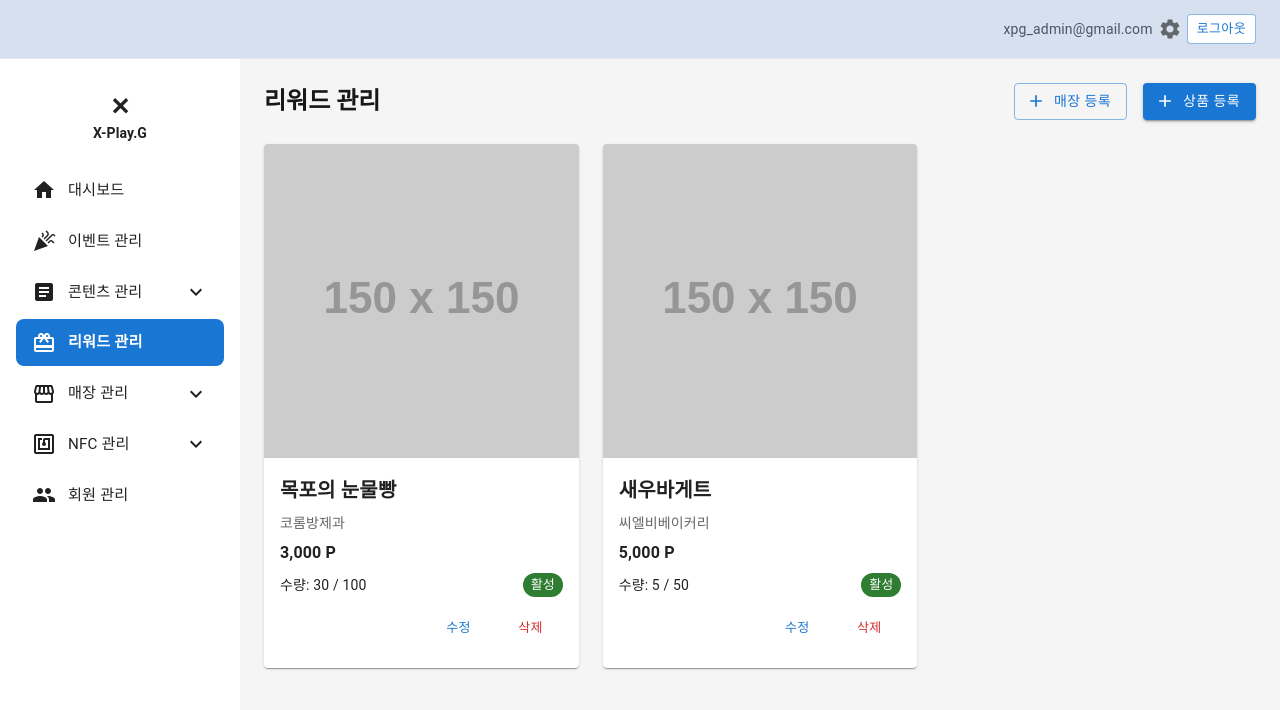
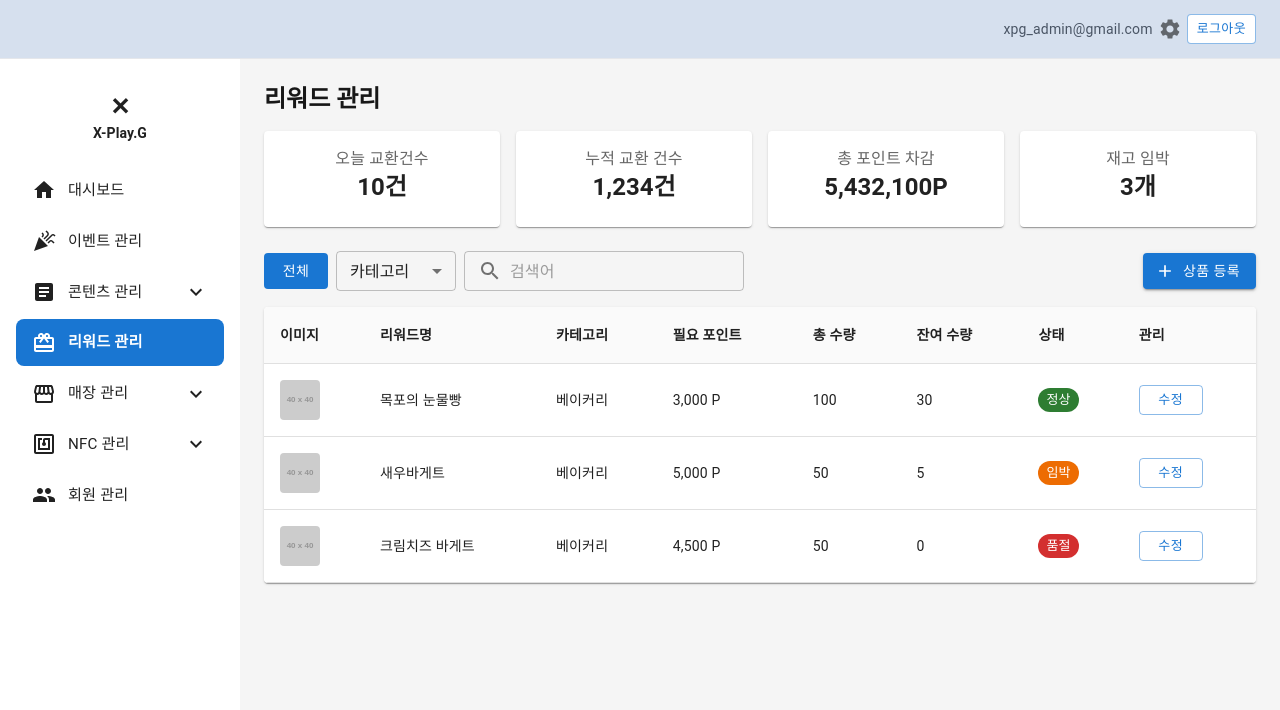
Before and after one commit to kimguny/xpg_frontend, a Next.js app: page /save/rewards in a window 1280 px wide. Shown: the top 710 px of the page. Built offline with nearby package versions, Linux system fonts and the light colour scheme.

Commit message:
ADD: 리워드 페이지 추가

```diff
--- a/src/components/rewards/RewardManagementContent.tsx
+++ b/src/components/rewards/RewardManagementContent.tsx
@@ -2,114 +2,181 @@
 'use client';
 
 import { useState } from 'react';
-import { useRouter } from 'next/navigation';
 import {
   Box,
   Typography,
   Card,
+  Button,
+  Table,
+  TableBody,
+  TableCell,
+  TableContainer,
+  TableHead,
+  TableRow,
+  Paper,
+  Avatar,
+  Chip, // Chip을 import에 추가합니다.
   CardContent,
-  CardMedia,
-  Button,
-  Chip,
+  TextField,
+  InputAdornment,
+  Select,
+  MenuItem,
+  FormControl,
 } from '@mui/material';
-import { Add } from '@mui/icons-material';
+import { Add, Search } from '@mui/icons-material';
+import ConfirmDialog from '@/components/common/ConfirmDialog';
+import RewardRegisterModal from './RewardRegisterModal';
 
-// 임시 리워드 데이터 타입
+interface StatCardProps {
+  title: string;
+  value: string;
+}
+
 interface RewardItem {
   id: number;
   imageUrl: string;
   productName: string;
-  storeName: string;
+  category: string;
   points: number;
   totalQty: number;
   remainingQty: number;
 }
 
-// 임시 데이터
-const rewards: RewardItem[] = [
-  {
-    id: 1,
-    imageUrl: 'https://via.placeholder.com/150', // 임시 이미지 URL
-    productName: '목포의 눈물빵',
-    storeName: '코롬방제과',
-    points: 3000,
-    totalQty: 100,
-    remainingQty: 30,
-  },
-  {
-    id: 2,
-    imageUrl: 'https://via.placeholder.com/150',
-    productName: '새우바게트',
-    storeName: '씨엘비베이커리',
-    points: 5000,
-    totalQty: 50,
-    remainingQty: 5,
-  },
-  // 추가 데이터...
+const initialRewards: RewardItem[] = [
+  { id: 1, imageUrl: 'https://via.placeholder.com/40', productName: '목포의 눈물빵', category: '베이커리', points: 3000, totalQty: 100, remainingQty: 30 }, // 정상
+  { id: 2, imageUrl: 'https://via.placeholder.com/40', productName: '새우바게트', category: '베이커리', points: 5000, totalQty: 50, remainingQty: 5 }, // 재고 임박
+  { id: 3, imageUrl: 'https://via.placeholder.com/40', productName: '크림치즈 바게트', category: '베이커리', points: 4500, totalQty: 50, remainingQty: 0 }, // 품절
 ];
 
+const StatCard = ({ title, value }: StatCardProps) => (
+  <Card sx={{ flex: 1, textAlign: 'center' }}>
+    <CardContent>
+      <Typography color="text.secondary">{title}</Typography>
+      <Typography variant="h5" sx={{ fontWeight: 'bold' }}>{value}</Typography>
+    </CardContent>
+  </Card>
+);
+
+// <<<<<<<<<<<<<<<<<<< 수정된 부분 1: 재고 상태 Chip 반환 함수 >>>>>>>>>>>>>>>>>>>>
+const getStatusChip = (remainingQty: number) => {
+  if (remainingQty === 0) {
+    return <Chip label="품절" color="error" size="small" />;
+  }
+  if (remainingQty <= 10) { // 재고 임박 기준을 10개 이하로 설정
+    return <Chip label="임박" color="warning" size="small" />;
+  }
+  return <Chip label="정상" color="success" size="small" />;
+};
+// <<<<<<<<<<<<<<<<<<<<<<<<<<>>>>>>>>>>>>>>>>>>>>>>>>>>
+
 export default function RewardManagementContent() {
-  const router = useRouter();
+  const [rewards, setRewards] = useState(initialRewards);
+  const [deleteDialogOpen, setDeleteDialogOpen] = useState(false);
+  const [editModalOpen, setEditModalOpen] = useState(false);
+  const [selectedRewardId, setSelectedRewardId] = useState<number | null>(null);
+
+  const openDeleteDialog = (id: number) => {
+    setSelectedRewardId(id);
+    setDeleteDialogOpen(true);
+  };
+
+  const handleConfirmDelete = () => {
+    if (selectedRewardId) {
+      setRewards(prev => prev.filter(r => r.id !== selectedRewardId));
+    }
+    setDeleteDialogOpen(false);
+    setSelectedRewardId(null);
+  };
+
+  const openEditModal = (id: number) => {
+    setSelectedRewardId(id);
+    setEditModalOpen(true);
+  };
 
   return (
     <Box>
-      {/* 헤더 */}
-      <Box sx={{ mb: 3, display: 'flex', justifyContent: 'space-between', alignItems: 'center' }}>
-        <Typography variant="h5" sx={{ fontWeight: 'bold' }}>
-          리워드 관리
-        </Typography>
-        <Box sx={{ display: 'flex', gap: 2 }}>
-          <Button
-            variant="outlined"
-            startIcon={<Add />}
-            onClick={() => console.log('Navigate to store registration')}
-          >
-            매장 등록
-          </Button>
-          <Button
-            variant="contained"
-            startIcon={<Add />}
-            onClick={() => console.log('Navigate to product registration')}
-          >
-            상품 등록
-          </Button>
-        </Box>
+      <Typography variant="h5" sx={{ fontWeight: 'bold', mb: 2 }}>리워드 관리</Typography>
+
+      {/* 상단 통계 카드 */}
+      <Box sx={{ display: 'flex', gap: 2, mb: 3 }}>
+        <StatCard title="오늘 교환건수" value="10건" />
+        <StatCard title="누적 교환 건수" value="1,234건" />
+        <StatCard title="총 포인트 차감" value="5,432,100P" />
+        <StatCard title="재고 임박" value="3개" />
       </Box>
 
-      {/* 리워드 카드 목록 */}
-      <Box sx={{ display: 'flex', flexWrap: 'wrap', gap: 3 }}>
-        {rewards.map((reward) => (
-          <Card key={reward.id} sx={{ width: { xs: '100%', sm: 'calc(50% - 12px)', md: 'calc(33.33% - 16px)' }, boxShadow: 1 }}>
-            <CardMedia
-              component="img"
-              height="140"
-              image={reward.imageUrl}
-              alt={reward.productName}
-            />
-            <CardContent>
-              <Typography gutterBottom variant="h6" component="div" sx={{ fontWeight: 600 }}>
-                {reward.productName}
-              </Typography>
-              <Typography variant="body2" color="text.secondary" sx={{ mb: 1 }}>
-                {reward.storeName}
-              </Typography>
-              <Typography variant="body1" sx={{ fontWeight: 'bold', mb: 1 }}>
-                {reward.points.toLocaleString()} P
-              </Typography>
-              <Box sx={{ display: 'flex', justifyContent: 'space-between', alignItems: 'center', mb: 2 }}>
-                <Typography variant="body2">
-                  수량: {reward.remainingQty} / {reward.totalQty}
-                </Typography>
-                <Chip label="활성" color="success" size="small" />
-              </Box>
-              <Box sx={{ display: 'flex', justifyContent: 'flex-end', gap: 1 }}>
-                <Button size="small">수정</Button>
-                <Button size="small" color="error">삭제</Button>
-              </Box>
-            </CardContent>
-          </Card>
-        ))}
+      {/* 필터 및 등록 버튼 */}
+      <Box sx={{ mb: 2, display: 'flex', justifyContent: 'space-between', alignItems: 'center' }}>
+        <Box sx={{ display: 'flex', gap: 1, alignItems: 'center' }}>
+          <Button variant="contained" disableElevation>전체</Button>
+          <FormControl size="small" sx={{ minWidth: 120 }}>
+            <Select defaultValue="all">
+              <MenuItem value="all">카테고리</MenuItem>
+              <MenuItem value="bakery">베이커리</MenuItem>
+            </Select>
+          </FormControl>
+          <TextField
+            size="small"
+            placeholder="검색어"
+            InputProps={{ startAdornment: <InputAdornment position="start"><Search /></InputAdornment> }}
+          />
+        </Box>
+        <Button variant="contained" startIcon={<Add />} onClick={() => setEditModalOpen(true)}>상품 등록</Button>
       </Box>
+
+      {/* 리워드 테이블 */}
+      <Card>
+        <TableContainer component={Paper} sx={{ boxShadow: 0 }}>
+          <Table>
+            <TableHead>
+              <TableRow sx={{ bgcolor: 'grey.50' }}>
+                <TableCell sx={{ fontWeight: 600 }}>이미지</TableCell>
+                <TableCell sx={{ fontWeight: 600 }}>리워드명</TableCell>
+                <TableCell sx={{ fontWeight: 600 }}>카테고리</TableCell>
+                <TableCell sx={{ fontWeight: 600 }}>필요 포인트</TableCell>
+                <TableCell sx={{ fontWeight: 600 }}>총 수량</TableCell>
+                <TableCell sx={{ fontWeight: 600 }}>잔여 수량</TableCell>
+                <TableCell sx={{ fontWeight: 600 }}>상태</TableCell>
+                <TableCell sx={{ fontWeight: 600 }}>관리</TableCell>
+              </TableRow>
+            </TableHead>
+            <TableBody>
+              {rewards.map((reward) => (
+                <TableRow key={reward.id} sx={{ '&:hover': { bgcolor: 'grey.50' } }}>
+                  <TableCell><Avatar src={reward.imageUrl} variant="rounded" /></TableCell>
+                  <TableCell>{reward.productName}</TableCell>
+                  <TableCell>{reward.category}</TableCell>
+                  <TableCell>{reward.points.toLocaleString()} P</TableCell>
+                  <TableCell>{reward.totalQty}</TableCell>
+                  <TableCell>{reward.remainingQty}</TableCell>
+                  {/* <<<<<<<<<<<<<<<<<<< 수정된 부분 2: 상태 Chip 표시 >>>>>>>>>>>>>>>>>>>> */}
+                  <TableCell>
+                    {getStatusChip(reward.remainingQty)}
+                  </TableCell>
+                  {/* <<<<<<<<<<<<<<<<<<<<<<<<<<>>>>>>>>>>>>>>>>>>>>>>>>>> */}
+                  <TableCell>
+                    <Button variant="outlined" size="small" onClick={() => openEditModal(reward.id)}>수정</Button>
+                  </TableCell>
+                </TableRow>
+              ))}
+            </TableBody>
+          </Table>
+        </TableContainer>
+      </Card>
+
+      <ConfirmDialog
+        open={deleteDialogOpen}
+        onClose={() => setDeleteDialogOpen(false)}
+        onConfirm={handleConfirmDelete}
+        title="리워드 상품 삭제"
+        message="정말로 이 상품을 삭제하시겠습니까?"
+      />
+
+      <RewardRegisterModal
+        open={editModalOpen}
+        onClose={() => setEditModalOpen(false)}
+        mode={selectedRewardId ? 'edit' : 'register'}
+      />
     </Box>
   );
 }
--- /dev/null
+++ b/src/components/rewards/RewardRegisterModal.tsx
@@ -0,0 +1,55 @@
+// src/components/rewards/RewardRegisterModal.tsx
+'use client';
+
+import {
+  Box,
+  Typography,
+  Dialog,
+  DialogTitle,
+  DialogContent,
+  DialogActions,
+  TextField,
+  Button,
+  Select,
+  MenuItem,
+  FormControl,
+  InputLabel,
+} from '@mui/material';
+
+interface RewardRegisterModalProps {
+  open: boolean;
+  onClose: () => void;
+  mode: 'register' | 'edit';
+}
+
+export default function RewardRegisterModal({ open, onClose, mode }: RewardRegisterModalProps) {
+  return (
+    <Dialog open={open} onClose={onClose} maxWidth="sm" fullWidth>
+      <DialogTitle sx={{ fontWeight: 600 }}>
+        {mode === 'register' ? '상품 등록' : '상품 수정'}
+      </DialogTitle>
+      <DialogContent dividers>
+        <Box component="form" sx={{ display: 'flex', flexDirection: 'column', gap: 3, pt: 1 }}>
+          <FormControl fullWidth>
+            <InputLabel>매장 선택</InputLabel>
+            <Select label="매장 선택" defaultValue="">
+              <MenuItem value="store1">코롬방제과</MenuItem>
+              <MenuItem value="store2">씨엘비베이커리</MenuItem>
+            </Select>
+          </FormControl>
+          <TextField label="상품명" placeholder="예: 목포의 눈물빵" />
+          <Button variant="outlined" component="label">
+            상품 이미지 등록
+            <input type="file" hidden accept="image/*" />
+          </Button>
+          <TextField label="필요 포인트" type="number" placeholder="예: 3000" />
+          <TextField label="총 수량" type="number" placeholder="예: 100" />
+        </Box>
+      </DialogContent>
+      <DialogActions sx={{ p: 2 }}>
+        <Button onClick={onClose}>취소</Button>
+        <Button variant="contained">{mode === 'register' ? '등록' : '수정'}</Button>
+      </DialogActions>
+    </Dialog>
+  );
+}
```
